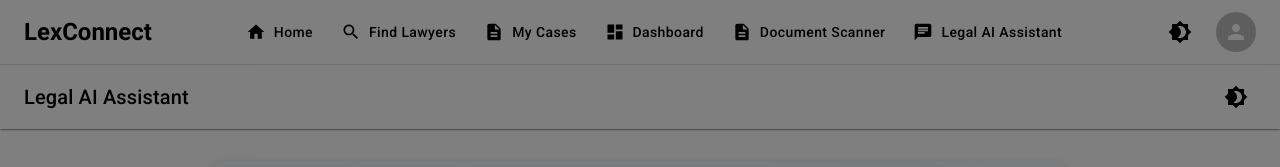
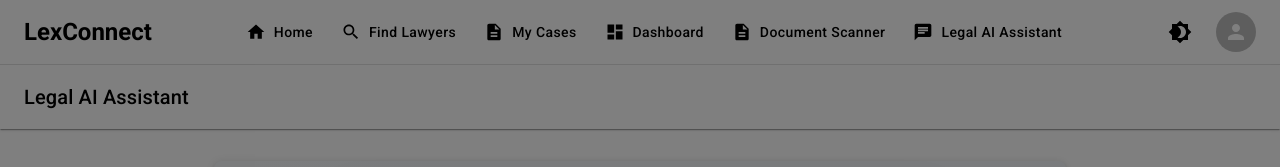
Before and after one commit to sakshamVerma08/LexConnect, a React (Create React App) app in the folder frontend/: page /legal-chatbot in a window 1280 px wide. Shown: the top 167 px of the page. Built offline with nearby package versions, Linux system fonts and the light colour scheme.

Commit message:
Dark mode toggel duplication fixed

```diff
--- a/frontend/src/components/pages/LegalChatbot.js
+++ b/frontend/src/components/pages/LegalChatbot.js
@@ -14,15 +14,14 @@ import {
   DialogContent,
   DialogActions,
   useTheme,
-  IconButton,
   AppBar,
   Toolbar,
 } from '@mui/material';
-import { Send as SendIcon, Brightness4, Brightness7 } from '@mui/icons-material';
+import { Send as SendIcon } from '@mui/icons-material';
 
 const AI_RESPONSE_KEY = 'AIzaSyBswUJc4oun9uKIzC4w0h6AbshdB1KRbXQ';
 
-export default function LegalChatbot({ toggleColorMode }) {
+export default function LegalChatbot() {
     const [messages, setMessages] = useState([]);
     const [inputMessage, setInputMessage] = useState('');
     const [isLoading, setIsLoading] = useState(false);
@@ -91,18 +90,12 @@ export default function LegalChatbot({ toggleColorMode }) {
 
     return (
         <Box sx={{ flexGrow: 1 }}>
-            {/* App Bar with Theme Toggle */}
+            {/* App Bar without Theme Toggle */}
             <AppBar position="static" color="default" elevation={1}>
                 <Toolbar>
                     <Typography variant="h6" component="div" sx={{ flexGrow: 1 }}>
                         Legal AI Assistant
                     </Typography>
-                    <IconButton
-                        onClick={toggleColorMode}
-                        color="inherit"
-                    >
-                        {theme.palette.mode === 'dark' ? <Brightness7 /> : <Brightness4 />}
-                    </IconButton>
                 </Toolbar>
             </AppBar>
 
```
